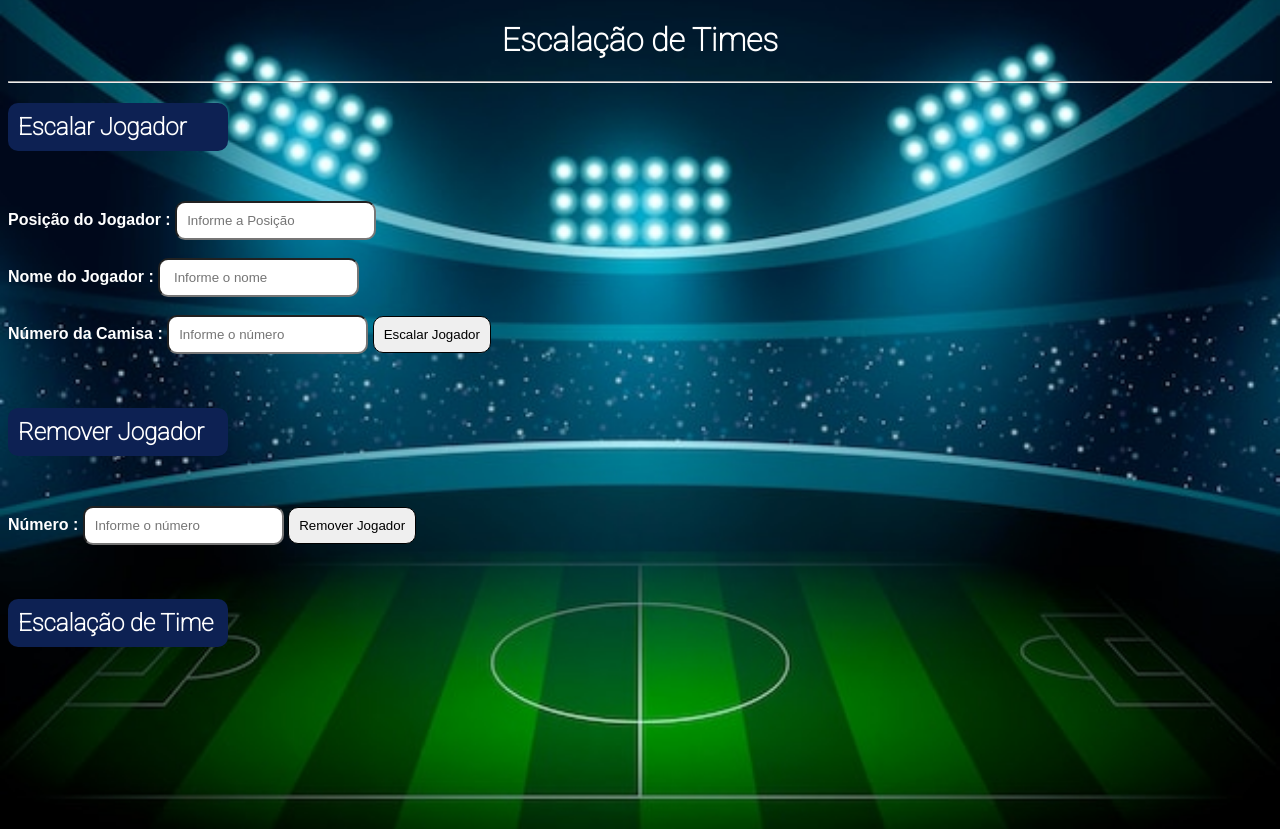
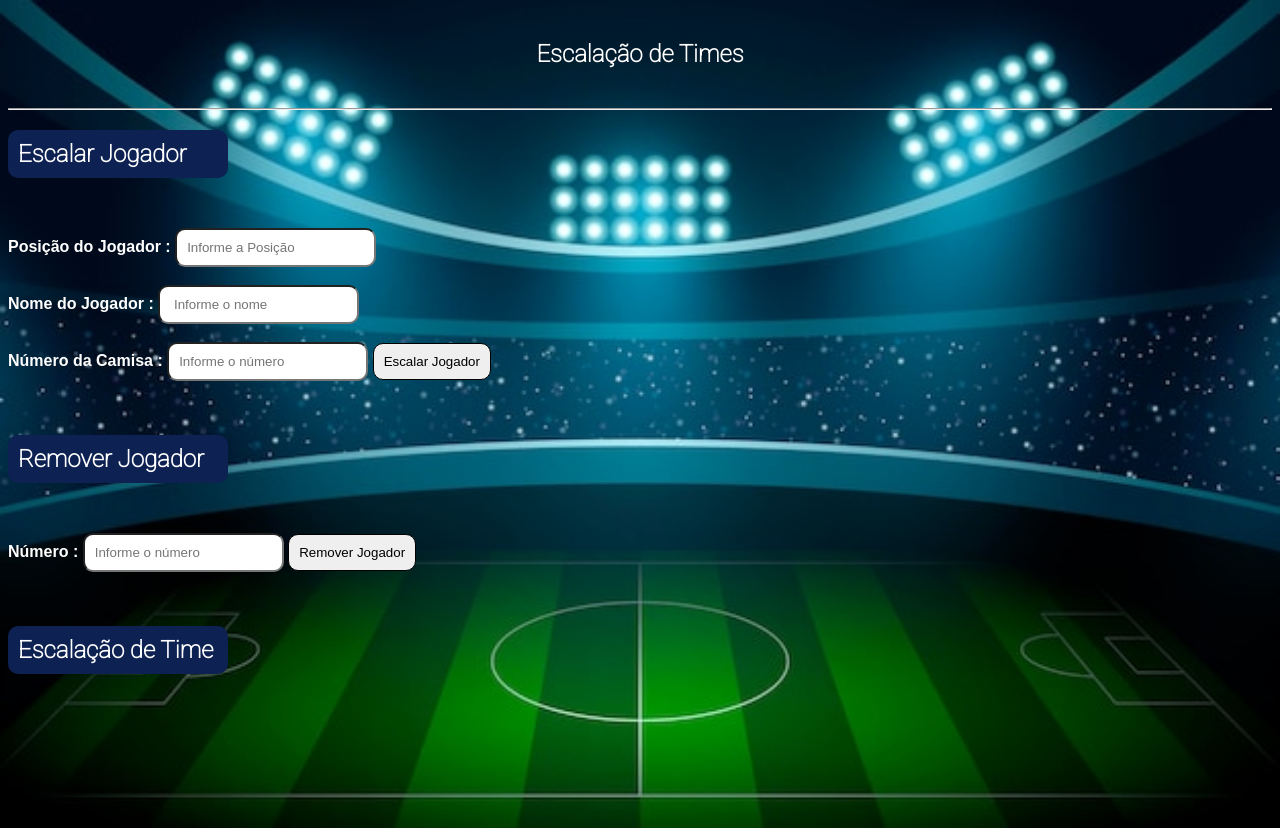
Before and after one commit to rickrafael/escalacao-de-times, a plain HTML site: page index.html in a window 1280 px wide. Drawn offline with Linux system fonts and the light colour scheme.

Commit message:
readme
readme atualizado

```diff
--- a/index.html
+++ b/index.html
@@ -16,6 +16,7 @@
     <script src="index.js" defer></script>
   </head>
   <body>
+    <section class="escalar">
       <h1>Escalação de Times</h1>
       <hr />
       <!--Escalar Jogador-->
@@ -31,7 +32,12 @@
         <br />
         <br />
         <label for="name">Nome do Jogador :</label>
-      <input type="text" name="name" id="name" placeholder=" Informe o nome" />
+        <input
+          type="text"
+          name="name"
+          id="name"
+          placeholder=" Informe o nome"
+        />
         <br />
         <br />
         <label for="camisa">Número da Camisa :</label>
@@ -43,10 +49,12 @@
         />
         <button onclick="addPlayer()">Escalar Jogador</button>
       </p>
+    </section>
 
     <br />
 
     <!--Remover Jogador-->
+    <section class="remover">
       <h2>Remover Jogador</h2>
       <p>
         <label for="remove">Número :</label>
@@ -63,5 +71,6 @@
       <h2>Escalação de Time</h2>
       <!--Lista para armazenar jogadores escalados-->
       <ul id="playerList"></ul>
+    </section>
   </body>
 </html>
--- a/style.css
+++ b/style.css
@@ -17,6 +17,7 @@
   font-weight: bold;
   color: #ffff;
   text-align: center;
+  padding: 20px;
 }
 
 h2 {
```
Lines whose indentation alone changed are shown as unchanged.
